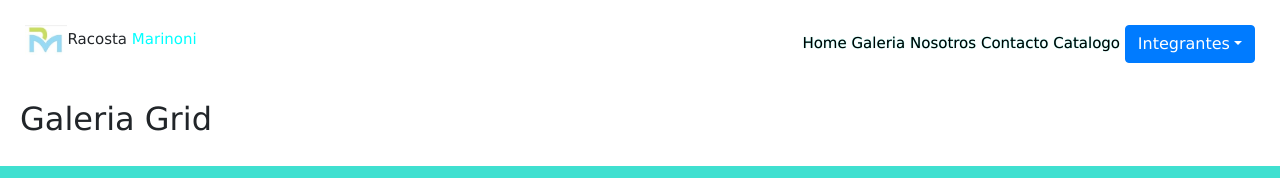
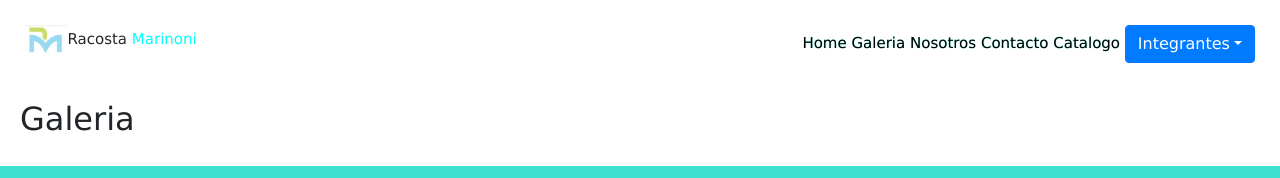
Before and after one commit to 0RAK0/proyecto-final, a plain HTML site: page pages/galeria.html in a window 1280 px wide. Shown: the top 178 px of the page. Drawn offline with nearby package versions, Linux system fonts and the light colour scheme.

Commit message:
arreglo el titulo de la galeria

```diff
--- a/pages/galeria.html
+++ b/pages/galeria.html
@@ -39,7 +39,7 @@
 
         </nav>
     </header>
-    <h2>Galeria Grid</h2>
+    <h2>Galeria</h2>
     <div class="galeria">
         <div class="item item1"></div>
         <div class="item item2"></div>
```
